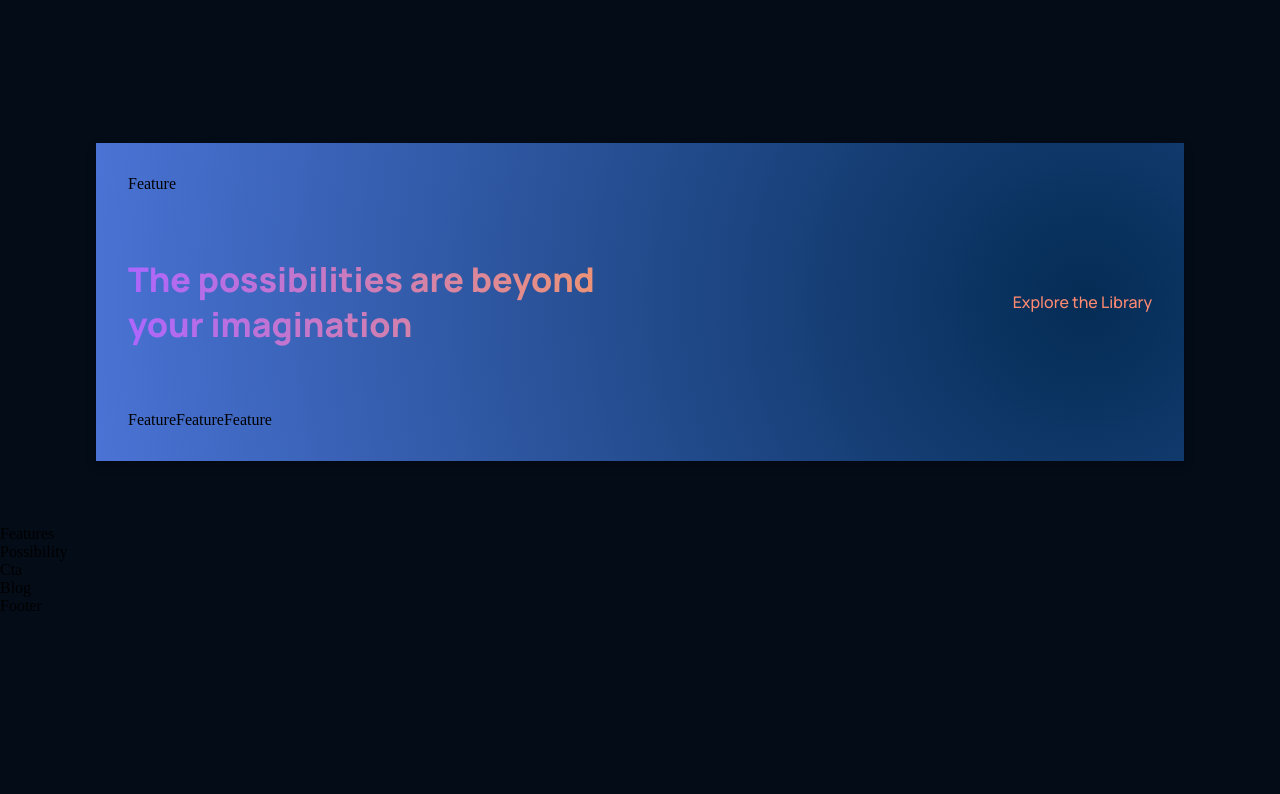
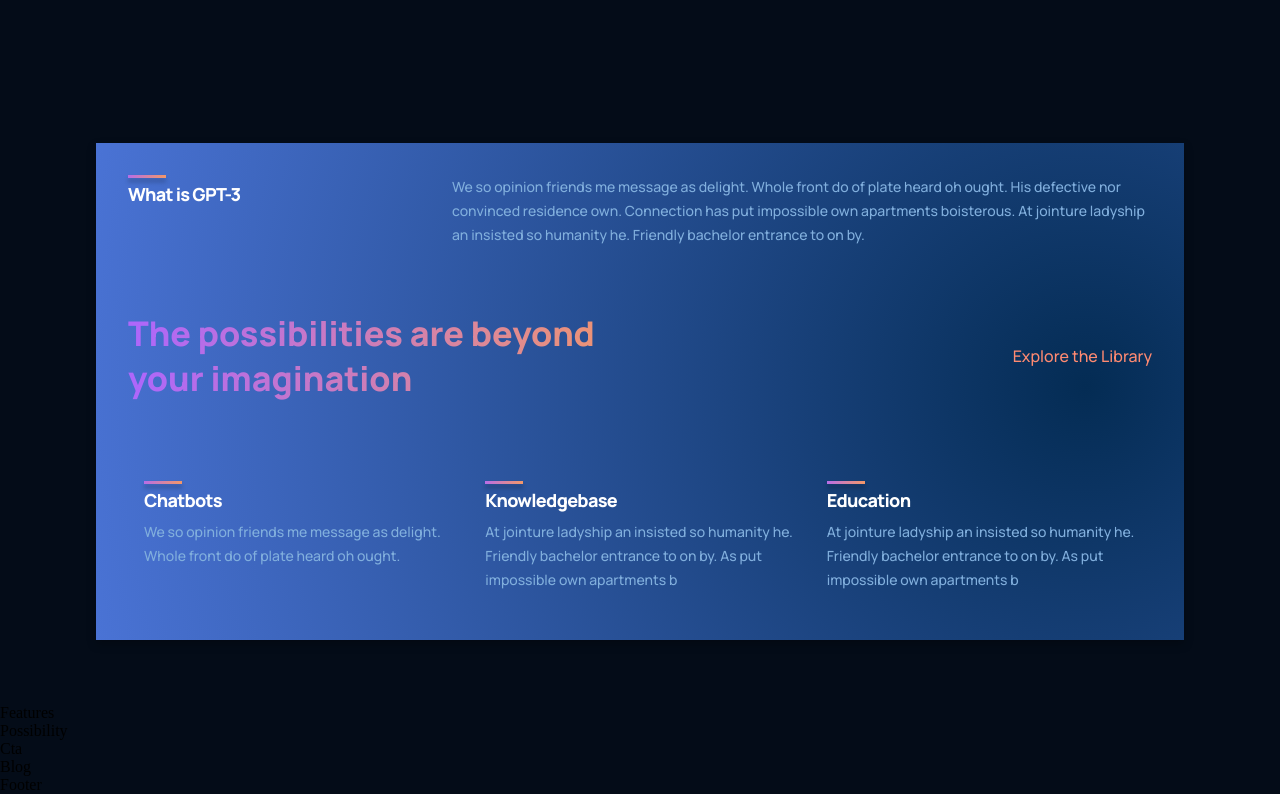
Before and after one commit to fredie7385/gpt3_jsm, a React (Create React App) app: page / in a window 1280 px wide. Shown: the part 943-1737 px from the top of the page. Before the commit the page ends 1558 px from the top, so only its background shows below. Built offline with nearby package versions, Linux system fonts and the light colour scheme.

Commit message:
feat: feature files upload.

```diff
--- a/src/components/feature/Feature.css
+++ b/src/components/feature/Feature.css
@@ -0,0 +1,62 @@
+.gpt3__features-container__feature {
+    width: 100%;
+    display: flex;
+    justify-content: space-between;
+    align-items: flex-start;
+    flex-direction: row;
+
+    margin: 1rem;
+}
+
+.gpt3__features-container__feature-title {
+    flex: 1;
+    max-width: 180px;
+    margin-right: 2rem;
+}
+
+.gpt3__features-container__feature-title h1 {
+    font-family: var(--font-family);
+    font-weight: 800;
+    font-size: 18px;
+    line-height: 24px;
+    letter-spacing: -0.04em;
+    color: #fff;
+}
+
+.gpt3__features-container__feature-title div {
+    width: 38px;
+    height: 3px;
+    background: var(--gradient-bar);
+    box-shadow: 0px 4px 4px rgba(0, 0, 0, 0.25);
+    margin-bottom: 0.25rem;
+}
+
+.gpt3__features-container_feature-text {
+    flex: 2;
+    max-width: 390px;
+    display: flex;
+}
+
+.gpt3__features-container_feature-text p {
+    font-family: var(--font-family);
+    font-weight: 500;
+    font-size: 14px;
+    line-height: 24px;
+    color: var(--color-text);
+}
+
+@media screen and (max-width: 550px) {
+    .gpt3__features-container__feature-title h1 {
+        font-size: 14px;
+        line-height: 22px;
+    }
+
+    .gpt3__features-container_feature-text p {
+        font-size: 12px;
+        line-height: 20px;
+    }
+
+    .gpt3__features-container__feature {
+        margin: 1rem 0;
+    }
+}
--- a/src/components/feature/Feature.jsx
+++ b/src/components/feature/Feature.jsx
@@ -1,7 +1,16 @@
-import React from 'react'
+import React from 'react';
 import './Feature.css';
-export default function Feature() {
-  return (
-    <div>Feature</div>
-  )
-}
+
+const Feature = ({ title, text }) => (
+  <div className="gpt3__features-container__feature">
+    <div className="gpt3__features-container__feature-title">
+      <div />
+      <h1>{title}</h1>
+    </div>
+    <div className="gpt3__features-container_feature-text">
+      <p>{text}</p>
+    </div>
+  </div>
+);
+
+export default Feature;
```
